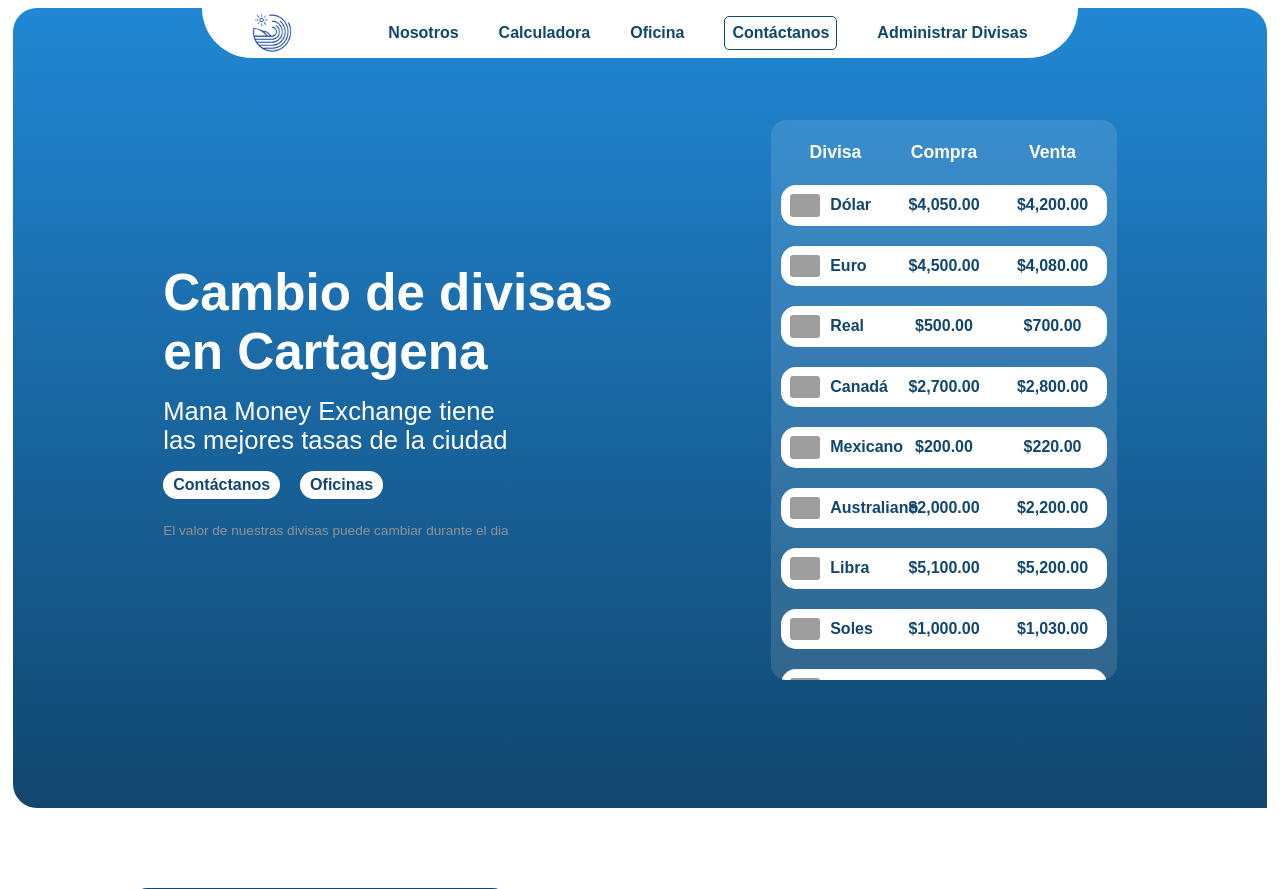
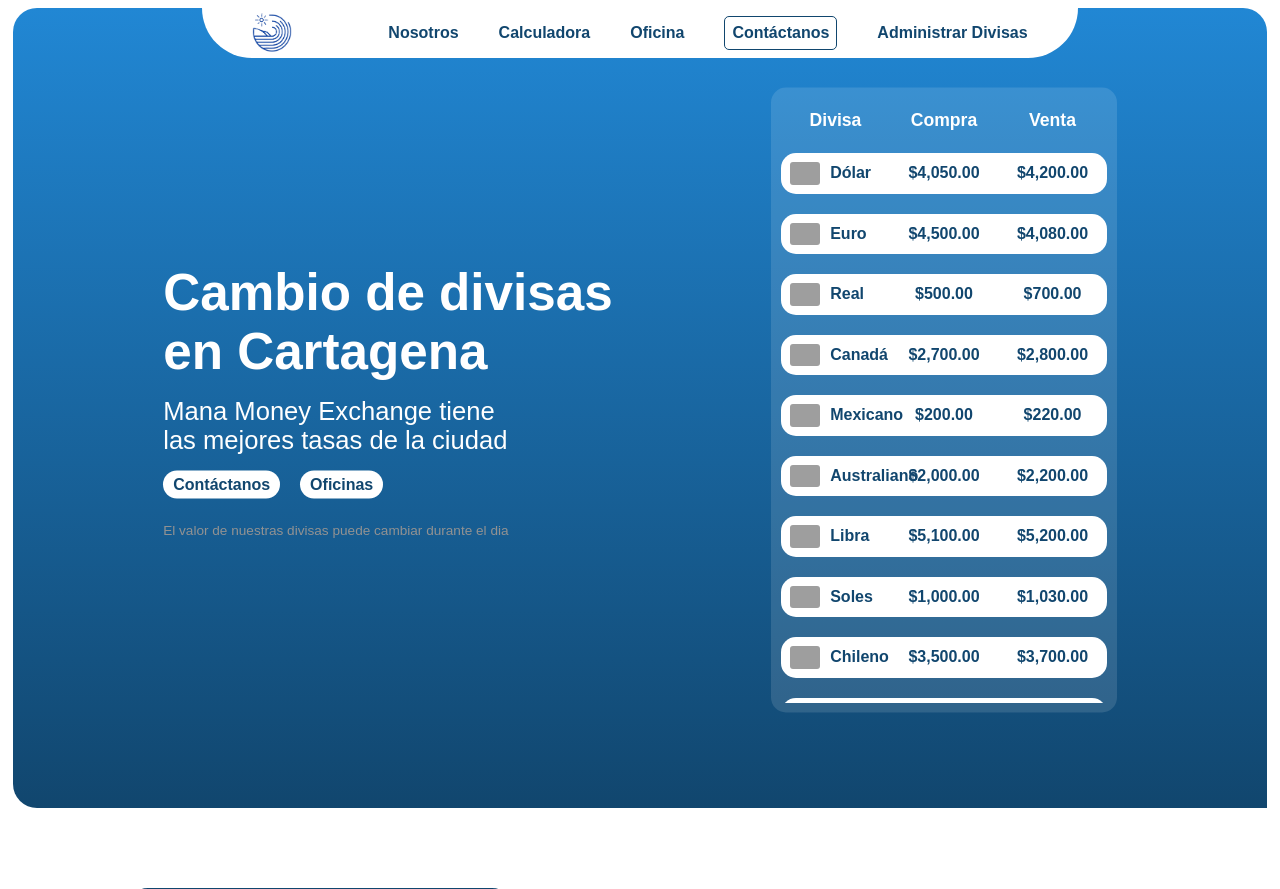
Before and after one commit to jlruedam/mana_money_exchange, a Django app: page / in a window 1280 px wide. Shown: the top 889 px of the page. Run offline with Django 4.2, Linux system fonts and the light colour scheme; data comes from the database, SQL or seed files in the repository; some web fonts are replaced; grey boxes are pictures that could not be loaded.

Commit message:
Remove fixed height and overflow properties from hero-content table for improved responsiveness

```diff
--- a/exchange/static/exchange/styles.css
+++ b/exchange/static/exchange/styles.css
@@ -258,7 +258,7 @@
 .hero-content table{
     width: 90%;
     max-width: 100%;
-    height: 70dvh;
+    /* height: 70dvh; */ /* Removed fixed height */
     margin: 0 auto;
     margin-top: 2dvh;
     border-collapse: separate;
@@ -321,10 +321,10 @@
     .hero-content table{
         width: 30%;
         min-width: 330px;
-        max-height: 80dvh;
+        /* max-height: 80dvh; */ /* Removed max-height */
         margin: 0;
         display: block;
-        overflow: hidden;
+        /* overflow: hidden; */ /* Removed overflow hidden */
     }
     .hero-content table thead{
         display: block;
@@ -332,7 +332,7 @@
     }
     .hero-content table tbody{
         display: block;
-        max-height: 70dvh;
+        max-height: 70dvh; /* Keep max-height for scrollable body */
         overflow-y: scroll;
         overflow-x: hidden;
         scrollbar-width: none;
```
